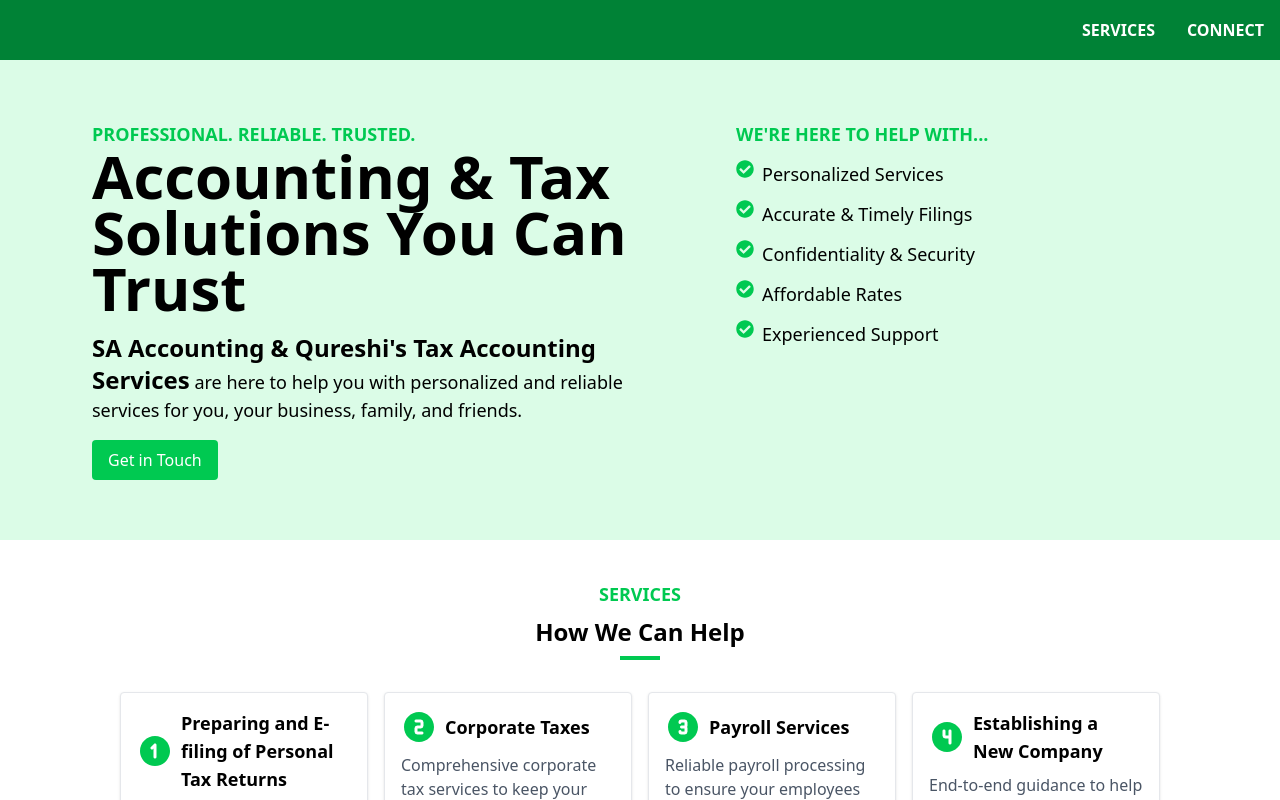
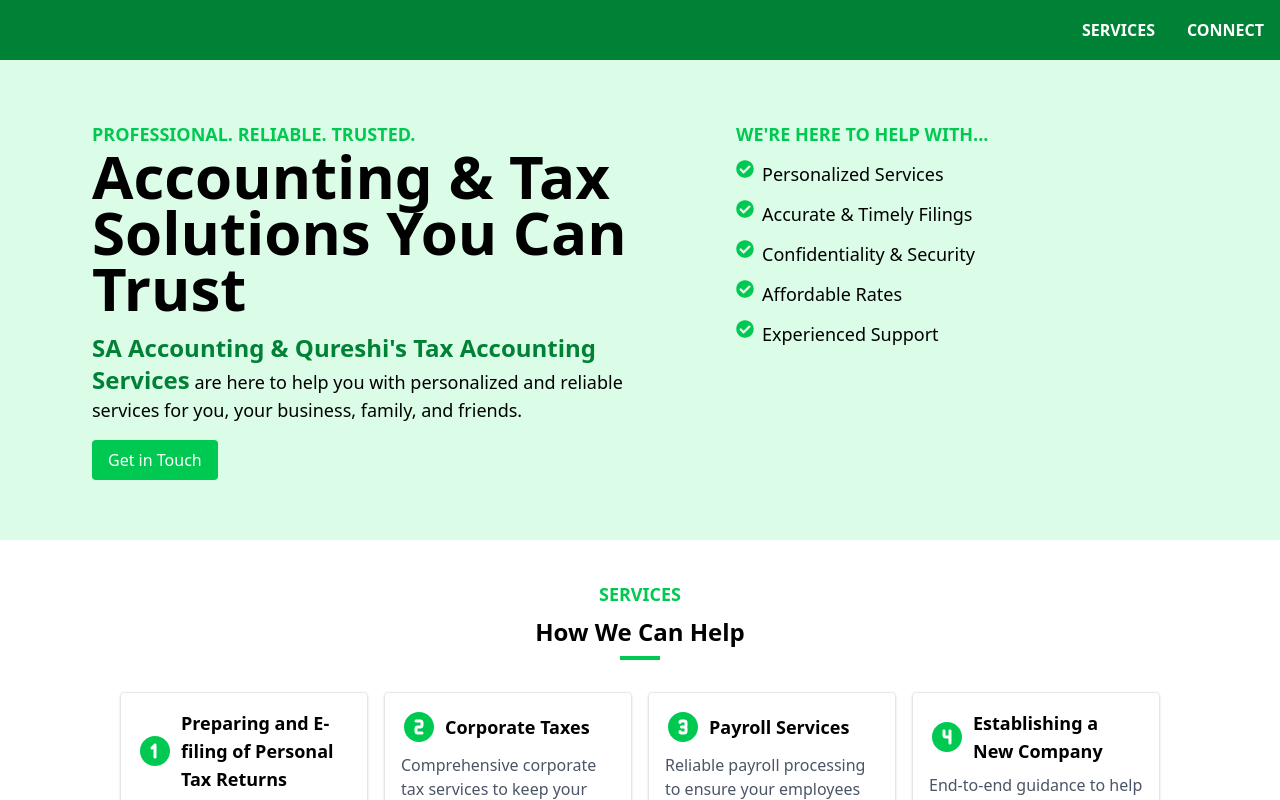
Before and after one commit to Hairum-Qureshi/sa-and-qureshi-accounting-website, a React (Vite) app in the folder apps/frontend/: page / in a window 1280 px wide. Shown: the top 800 px of the page. Built offline with nearby package versions, Linux system fonts and the light colour scheme.

Commit message:
updated styling for company name emphasis

```diff
--- a/apps/frontend/src/components/Header.tsx
+++ b/apps/frontend/src/components/Header.tsx
@@ -12,9 +12,9 @@
           Accounting & Tax <br /> Solutions You Can Trust
         </h1>
         <p className="text-lg mt-4">
-          <b className="text-2xl">
+          <span className="text-2xl font-bold text-green-700">
             SA Accounting & Qureshi's Tax Accounting Services
-          </b>{" "}
+          </span>{" "}
           are here to help you with personalized and reliable services for you,
           your business, family, and friends.
         </p>
```
